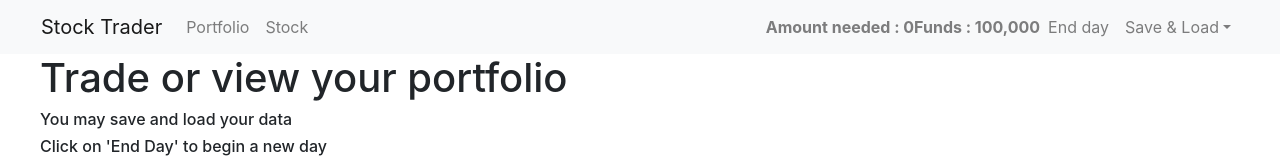
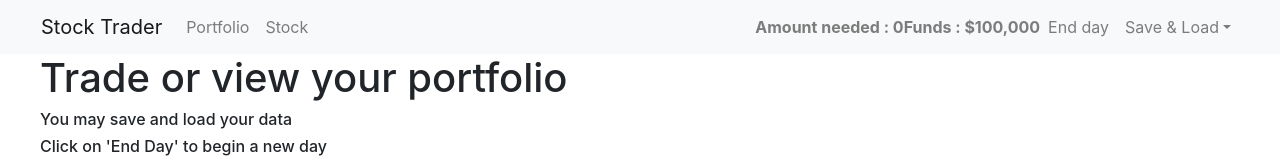
Before and after one commit to happylim99/vue-stock-trader, a Vue app: page / in a window 1280 px wide. Shown: the top 160 px of the page. Built offline with nearby package versions, Linux system fonts and the light colour scheme.

Commit message:
filter funds format

```diff
--- a/src/components/layouts/Header.vue
+++ b/src/components/layouts/Header.vue
@@ -12,7 +12,7 @@
 					</li>
 				</ul>
 				<strong class="navbar-text">Amount needed : {{ amount }}</strong>
-				<strong class="navbar-text">Funds : {{ funds }}</strong>
+				<strong class="navbar-text">Funds : {{ funds | currency }}</strong>
 				<ul class="navbar-nav">
 					<router-link to="#" class="nav-item nav-link" active-class="active"><a>End day</a></router-link>
 					<li class="nav-item dropdown navbar-right">
@@ -40,7 +40,8 @@ import { numberWithCommas } from '@/customFunction'
 export default {
 	computed: {
 		funds() {
-			return numberWithCommas(this.$store.getters.funds)
+			// return numberWithCommas(this.$store.getters.funds)
+			return this.$store.getters.funds
 		},
 		amount() {
 			return numberWithCommas(this.$store.getters.amount)
--- a/src/main.js
+++ b/src/main.js
@@ -7,6 +7,10 @@ import 'bootstrap/dist/css/bootstrap.min.css'
 import 'jquery/src/jquery.js'
 import 'bootstrap/dist/js/bootstrap.min.js'
 
+Vue.filter('currency', (value) => {
+	return '$' + value.toLocaleString()
+})
+
 
 Vue.config.productionTip = false
 
```
